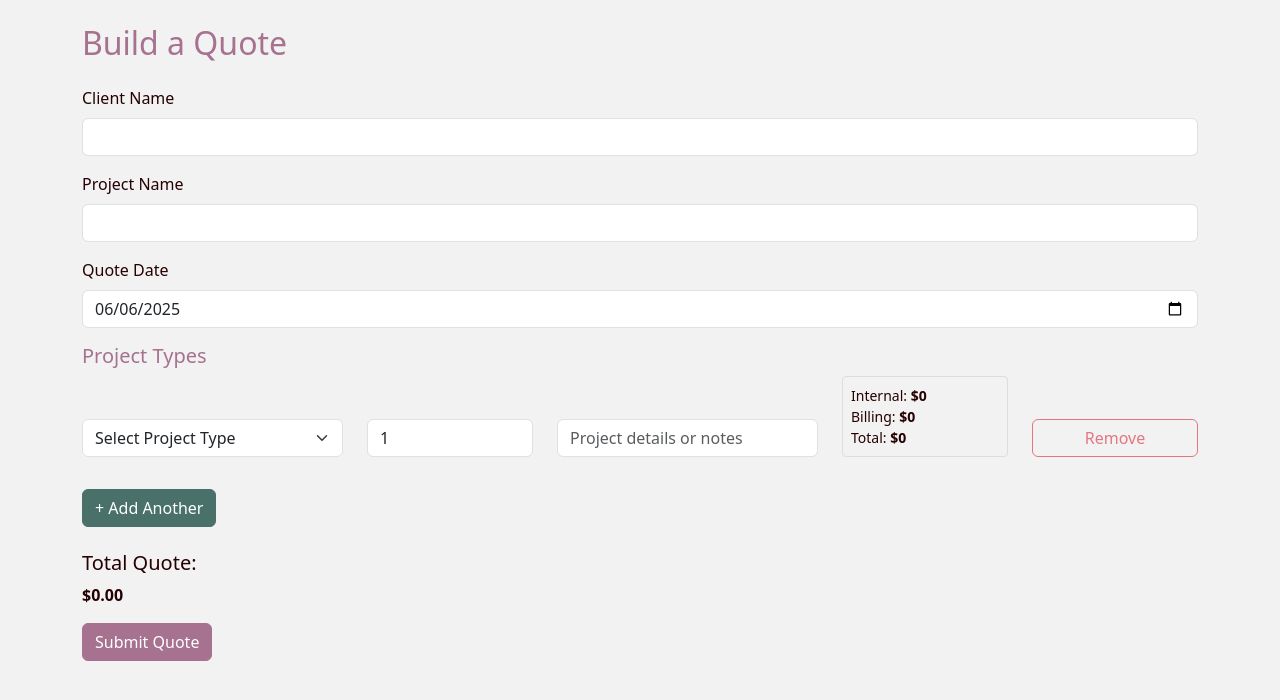
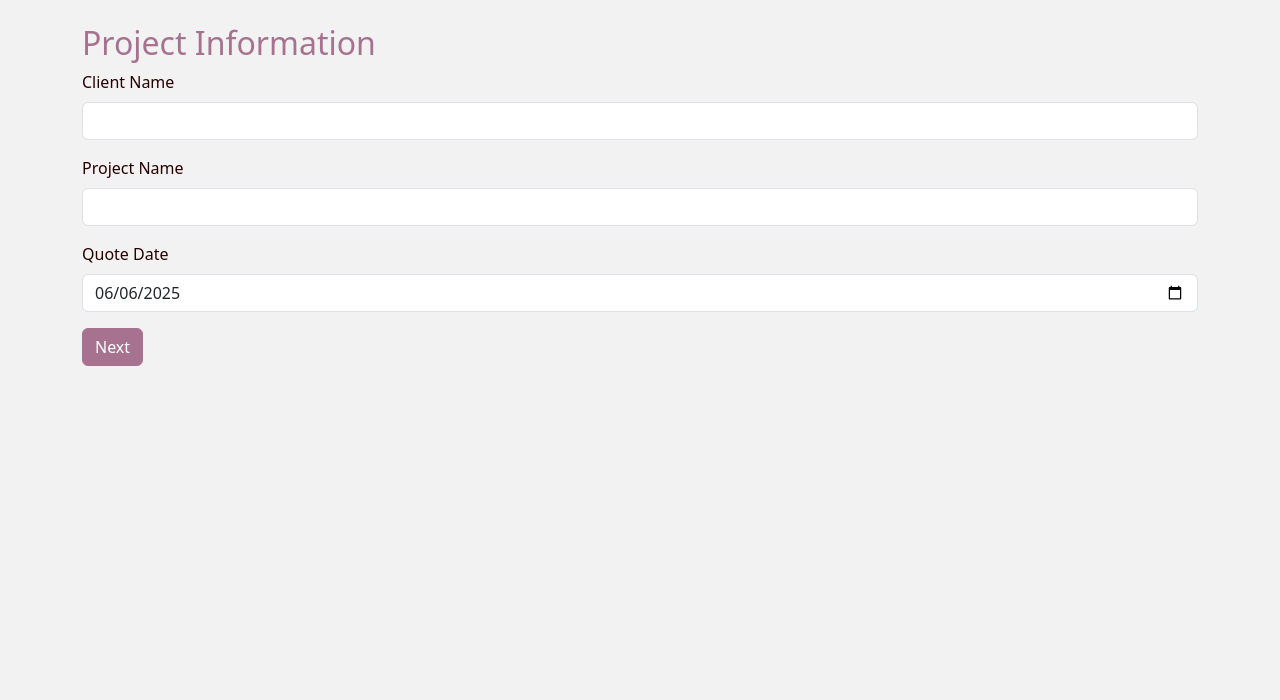
Before and after one commit to sbcybersolutions/sow-project, a React (Vite) app: page /build in a window 1280 px wide. Shown: the top 700 px of the page. Built offline with nearby package versions, Linux system fonts and the light colour scheme.

Commit message:
Cleaned up UI

```diff
--- a/src/App.jsx
+++ b/src/App.jsx
@@ -2,13 +2,15 @@ import { Routes, Route } from 'react-router-dom';
 import Home from './components/Home/Home';
 import QuoteForm from './components/QuoteForm/QuoteForm';
 import QuotesList from './components/QuotesList/QuotesList'; // ✅ plural "Quotes"
+import QuoteWizard from './components/QuoteWizard/QuoteWizard';
+
 
 
 function App() {
   return (
     <Routes>
       <Route path="/" element={<Home />} />
-      <Route path="/build" element={<QuoteForm />} />
+      <Route path="/build" element={<QuoteWizard />} />
       <Route path="/quotes" element={<QuotesList />} />
     </Routes>
   );
--- /dev/null
+++ b/src/components/QuoteWizard/QuoteBuilderStep.jsx
@@ -0,0 +1,75 @@
+import React, { useState } from 'react';
+import ProjectTypeSelector from '../QuoteForm/ProjectTypeSelector';
+import { getInternalCost } from '../../data/ProjectCosts';
+
+function QuoteBuilderStep({ formData, onBack }) {
+  const [projectEntries, setProjectEntries] = useState([
+    { type: '', quantity: 1, details: '' },
+  ]);
+
+  const handleSubmit = (e) => {
+    e.preventDefault();
+
+    const fullQuote = {
+      ...formData,
+      projects: projectEntries.map((entry) => {
+        const internal = getInternalCost(entry.type);
+        const billing = internal * 1.5;
+        return {
+          ...entry,
+          internalCost: internal,
+          billingRate: billing,
+          total: billing * entry.quantity,
+        };
+      }),
+    };
+
+    const existing = JSON.parse(localStorage.getItem('sow_quotes') || '[]');
+    localStorage.setItem('sow_quotes', JSON.stringify([...existing, fullQuote]));
+
+    console.log('Quote saved:', fullQuote);
+    alert('Quote saved successfully!');
+  };
+
+  const totalQuoteAmount = projectEntries.reduce((sum, entry) => {
+    const cost = getInternalCost(entry.type);
+    return sum + (cost * 1.5 * entry.quantity);
+  }, 0);
+
+  return (
+    <form onSubmit={handleSubmit}>
+      {/* Project info header */}
+      <div className="mb-4">
+        <h4 style={{ color: 'var(--primary-color)' }}>Quote for {formData.clientName}</h4>
+        <p className="text-muted mb-1">Project: {formData.projectName}</p>
+        <p className="text-muted">Date: {formData.quoteDate}</p>
+      </div>
+
+      {/* Quote Builder */}
+      <ProjectTypeSelector
+        projectEntries={projectEntries}
+        setProjectEntries={setProjectEntries}
+      />
+
+      {/* Total */}
+      <div className="mt-4 mb-3">
+        <h5>Total Quote:</h5>
+        <p><strong>${totalQuoteAmount.toFixed(2)}</strong></p>
+      </div>
+
+      {/* Actions */}
+      <div className="d-flex justify-content-between">
+        <button type="button" className="btn btn-outline-secondary" onClick={onBack}>
+          Back
+        </button>
+        <button type="submit" className="btn btn-primary">
+          Save Quote
+        </button>
+      </div>
+    </form>
+  );
+}
+
+export default QuoteBuilderStep;
+// This component allows users to build a quote by selecting project types, quantities, and details.
+// It calculates the total quote amount based on internal costs and billing rates.
--- /dev/null
+++ b/src/components/QuoteWizard/QuoteInfoStep.jsx
@@ -0,0 +1,59 @@
+function QuoteInfoStep({ formData, setFormData, onNext }) {
+  const handleChange = (e) => {
+    const { name, value } = e.target;
+    setFormData(prev => ({ ...prev, [name]: value }));
+  };
+
+  const handleSubmit = (e) => {
+    e.preventDefault();
+    onNext();
+  };
+
+  return (
+    <form onSubmit={handleSubmit}>
+      <h2 style={{ color: 'var(--primary-color)' }}>Project Information</h2>
+
+      <div className="mb-3">
+        <label className="form-label">Client Name</label>
+        <input
+          type="text"
+          className="form-control"
+          name="clientName"
+          value={formData.clientName}
+          onChange={handleChange}
+          required
+        />
+      </div>
+
+      <div className="mb-3">
+        <label className="form-label">Project Name</label>
+        <input
+          type="text"
+          className="form-control"
+          name="projectName"
+          value={formData.projectName}
+          onChange={handleChange}
+          required
+        />
+      </div>
+
+      <div className="mb-3">
+        <label className="form-label">Quote Date</label>
+        <input
+          type="date"
+          className="form-control"
+          name="quoteDate"
+          value={formData.quoteDate}
+          onChange={handleChange}
+          required
+        />
+      </div>
+
+      <button type="submit" className="btn btn-primary">Next</button>
+    </form>
+  );
+}
+
+export default QuoteInfoStep;
+// This component collects basic project information from the user.
+// It includes fields for client name, project name, and quote date.
--- /dev/null
+++ b/src/components/QuoteWizard/QuoteWizard.jsx
@@ -0,0 +1,33 @@
+import React, { useState } from 'react';
+import QuoteInfoStep from './QuoteInfoStep';
+import QuoteBuilderStep from './QuoteBuilderStep';
+
+function QuoteWizard() {
+  const [step, setStep] = useState(1);
+  const [formData, setFormData] = useState({
+    clientName: '',
+    projectName: '',
+    quoteDate: new Date().toISOString().split('T')[0],
+  });
+
+  return (
+    <div className="container mt-4">
+      {step === 1 && (
+        <QuoteInfoStep
+          formData={formData}
+          setFormData={setFormData}
+          onNext={() => setStep(2)}
+        />
+      )}
+
+      {step === 2 && (
+        <QuoteBuilderStep
+          formData={formData}
+          onBack={() => setStep(1)}
+        />
+      )}
+    </div>
+  );
+}
+
+export default QuoteWizard;
```
